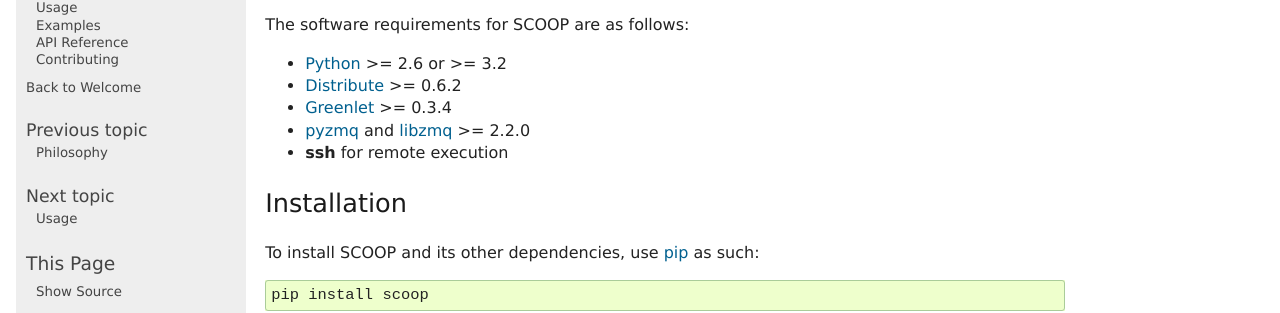
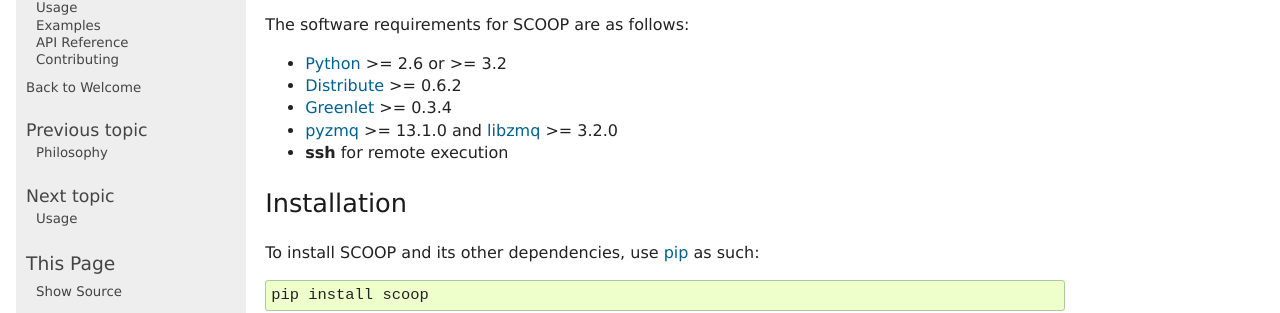
Before and after one commit to soravux/scoop, a Sphinx documentation site: the page built from doc/install.rst, in a window 1280 px wide and 900 px high. Shown: the part 168-481 px from the top of the window. Built offline with Sphinx 7.4.7, drawn with Linux system fonts in a browser that asks for light colours; formulas are drawn with MathJax 3.

Commit message:
Changed the dependency of pyzmq in the docs

```diff
--- a/doc/install.rst
+++ b/doc/install.rst
@@ -9,8 +9,8 @@ The software requirements for SCOOP are as follows:
 * `Python <http://www.python.org/>`_ >= 2.6 or >= 3.2
 * `Distribute <http://packages.python.org/distribute/>`_ >= 0.6.2
 * `Greenlet <http://pypi.python.org/pypi/greenlet>`_ >= 0.3.4
-* `pyzmq <http://www.zeromq.org/bindings:python>`_ and
-  `libzmq <http://www.zeromq.org/>`_ >= 2.2.0
+* `pyzmq <http://www.zeromq.org/bindings:python>`_  >= 13.1.0 and
+  `libzmq <http://www.zeromq.org/>`_ >= 3.2.0
 * :program:`ssh` for remote execution
 
 Installation
```
